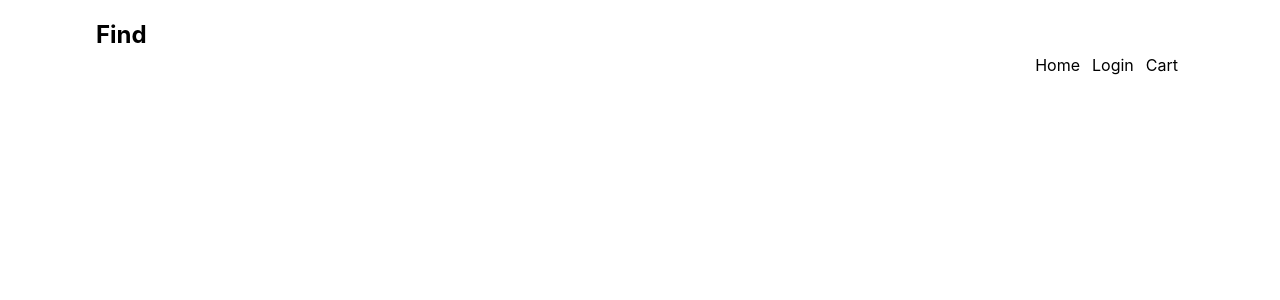
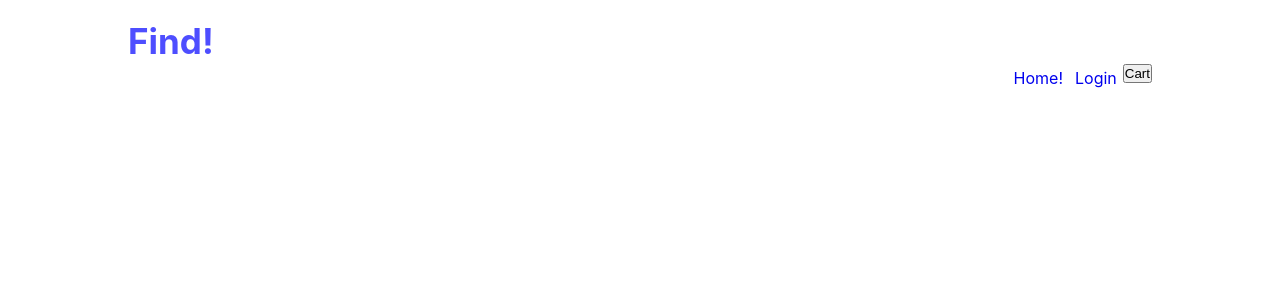
Before and after one commit to nico-99/Find, a React (Create React App) app: page / in a window 1280 px wide. Shown: the top 300 px of the page. Built offline with nearby package versions, Linux system fonts and the light colour scheme.

Commit message:
haciendo componente iconCart

```diff
--- a/src/App.css
+++ b/src/App.css
@@ -5,6 +5,6 @@
 }
 
 .container {
-  width: 85%;
+  width: 80%;
   margin: auto;
 }
--- a/src/App.js
+++ b/src/App.js
@@ -3,9 +3,10 @@ import './App.css';
 import NavBar from './components/NavBar'
 
 function App() {
+  let name = 'Home!'
   return (
     <div className="container">
-      <NavBar/>
+      <NavBar name={name}/>
     </div>
   );
 }
--- /dev/null
+++ b/src/components/CartIcon.jsx
@@ -0,0 +1,11 @@
+import React from 'react'
+
+function CartIcon() {
+    return (
+        <div>
+            <button>Cart</button>
+        </div>
+    )
+}
+
+export default CartIcon;
--- a/src/components/NavBar.jsx
+++ b/src/components/NavBar.jsx
@@ -1,14 +1,16 @@
 import React from 'react'
 import '../navBar.css';
+import CartIcon from './CartIcon'
 
-function NavBar(){
-    return(
+function NavBar(props) {
+    return (
         <nav>
-            <h1>Find</h1>
+            <h1 className='logo'>Find!</h1>
             <ul>
-                <li>Home</li>
-                <li>Login</li>
-                <li>Cart</li>
+                <li><a href="/">{props.name}</a></li>
+                <li><a href="/">Login</a> </li>
+                <CartIcon/>
+                {/* <li><a href="/">Cart</a></li> */}
             </ul>
         </nav>
     )
--- a/src/navBar.css
+++ b/src/navBar.css
@@ -11,3 +11,12 @@ nav {
   nav ul li {
     margin: 6px;
   }
+
+  nav ul li a{
+    text-decoration: none;
+  }
+
+  .logo {
+    color: rgb(78, 78, 255);
+    font-size: 35px;
+  }
```
